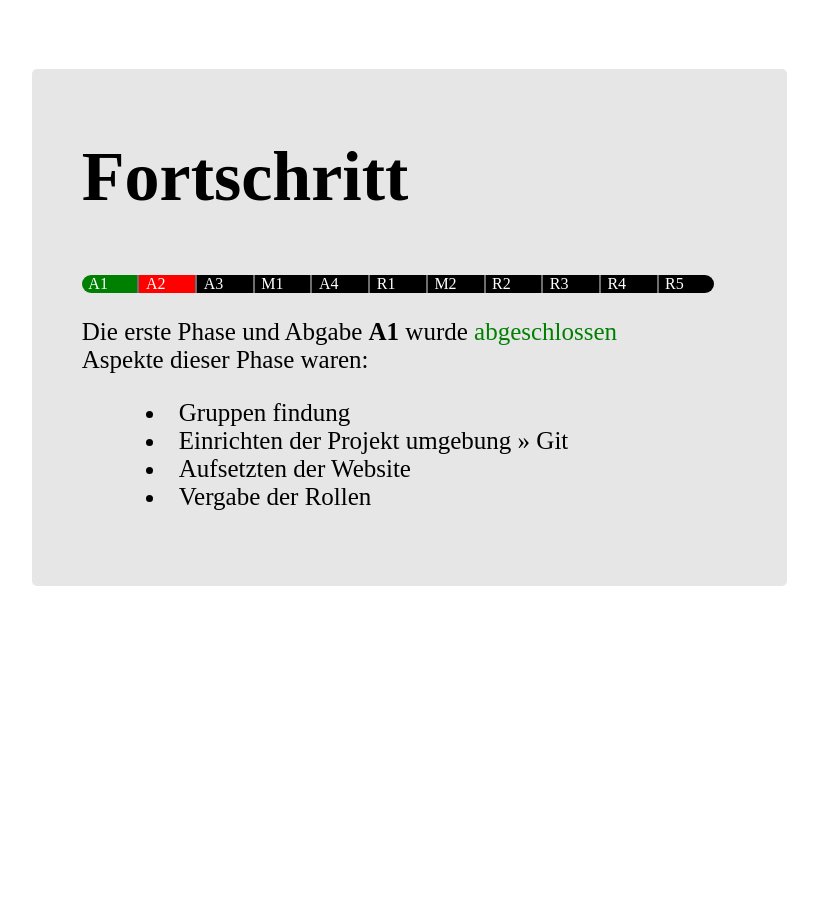
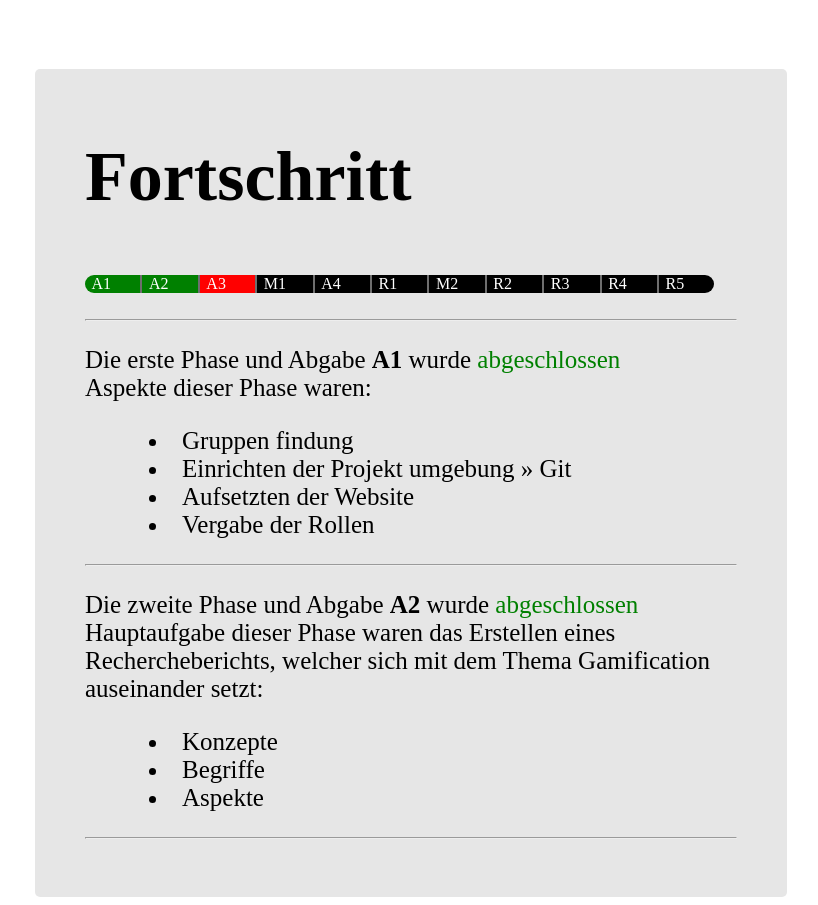
Before and after one commit to ch-schlecht/cz17a, a PHP site: page /phasen.php in a window 1280 px wide. Shown: the part 51-956 px from the top of the page, without its empty margins (229-1047 px from the left). Before the commit the page ends 637 px from the top, so only its background shows below. Run offline with PHP 8.4, Linux system fonts and the light colour scheme; some libraries are stand-ins or nearby versions.

Commit message:
maked website

```diff
--- a/Aufwand.xml
+++ b/Aufwand.xml
@@ -38,6 +38,7 @@
 		<done who="FF" A="3" S="3" Zeit="2">Recherche Gamification</done>
 		<done who="FF" A="3" S="3" Zeit="1">Latex Recherche</done>
 	</Analyse>
-	<Analyse von="2017-11-27" bis="2017-12-03" gruppe="cz17a" phase="A2" createdBy="MF" createdAt="2017-11-27">
+	<Analyse von="2017-11-27" bis="2017-12-03" gruppe="cz17a" phase="A3" createdBy="MF" createdAt="2017-11-27">
+		<done who="MF" A="1" S="1" Zeit="1">Website wartung und erweiterung</done>
 	</Analyse>
 </Bericht>
--- a/public_html/phasen.php
+++ b/public_html/phasen.php
@@ -35,9 +35,9 @@ include 'header.inc.php';
         <h2>Fortschritt</h2>
 
         <div class="bar">
-            <div class="bar-el" id="A1">A1</div>
-            <div class="bar-el" id="A2">A2</div>
-            <div class="bar-el" id="A3">A3</div>
+            <div class="bar-el done" id="A1">A1</div>
+            <div class="bar-el done" id="A2">A2</div>
+            <div class="bar-el ak" id="A3">A3</div>
             <div class="bar-el" id="M1">M1</div>
             <div class="bar-el" id="A4">A4</div>
             <div class="bar-el" id="R1">R1</div>
@@ -48,7 +48,11 @@ include 'header.inc.php';
             <div class="bar-el" id="R5">R5</div>
         </div>
 
+        <!-- Aktuelle Phase: <b>A3</b> -->
+
         <br/>
+        <br/>
+        <hr/>
         <p>
         Die erste Phase und Abgabe <b>A1</b> wurde <font color="green">abgeschlossen</font>   <br/>
         Aspekte dieser Phase waren: <br/>
@@ -57,6 +61,16 @@ include 'header.inc.php';
         <li>Aufsetzten der Website</li>
         <li>Vergabe der Rollen</li>
         </p>
+        <hr/>
+
+        <p>Die zweite Phase und Abgabe <b>A2</b> wurde <font color="green">abgeschlossen</font><br/>
+        Hauptaufgabe dieser Phase waren das Erstellen eines Rechercheberichts, welcher sich mit dem Thema Gamification auseinander setzt:
+        <li>Konzepte</li>
+        <li>Begriffe</li>
+        <li>Aspekte</li>
+        </p>
+        <hr/>
+
 
     </article>
 
--- a/public_html/protokolle.php
+++ b/public_html/protokolle.php
@@ -37,7 +37,7 @@ include 'header.inc.php';
        <h2>&Uuml;bersicht</h2>
        <p><a href="#1" role="button">Sitzung 1 &raquo;</a> vom 07-11-2017</p>
        <p><a href="#2" role="button">Sitzung 2 &raquo;</a> vom 14-11-2017</p>
-       <p><a href="#3" role="button">Sitzung 3 &raquo;</a> vom 22-11-2017</p>
+       <p><a href="#3" role="button">Sitzung 3 &raquo;</a> vom 21-11-2017</p>
     </article>
 
 
@@ -48,7 +48,7 @@ include 'header.inc.php';
 
     </article>
 
-    <article class="article anchor" id="2">    <!-- First meeting -->
+    <article class="article anchor" id="2">    <!-- Second meeting -->
 
 
 
@@ -56,7 +56,7 @@ include 'header.inc.php';
 
     </article>
 
-    <article class="article anchor" id="3">    <!-- First meeting -->
+    <article class="article anchor" id="3">    <!-- Third meeting -->
 
 
         <?php include 'protokolle/protokoll_3.html'?>
--- a/public_html/style.css
+++ b/public_html/style.css
@@ -113,7 +113,7 @@ nav li.dropdown {
     margin-top: 15vh;
     background-color: #E6E6E6;
     border-radius: 5px;
-    margin-left: 20%;
+    margin-left: 20vw;
     margin-right: 20vw;
     padding-top: 10px;
     padding-left: 50px;
@@ -154,11 +154,14 @@ nav li.dropdown {
     border-right: 2px solid #6E6E6E;
 }
 #A1{
-    background-color: green;
     border-radius: 25px 0px 0px 25px;
 }
 
-#A2{
+.done{
+    background-color: green;
+}
+
+.ak{
     background-color: red;
 }
 
@@ -257,9 +260,6 @@ table,td,th{
     -moz-transform: rotate(90deg);
 }
 
-.anchor{ /*Offset for anchor elements because of fixed navbar*/
-    padding-top: 90px;
-}
 
 
 .black-box{ /*black box of information (for dates)*/
```
Also changed, not shown: public_html/Aufwand.xml (+7 -2 lines), public_html/aufwand.php (+62 -0 lines).
